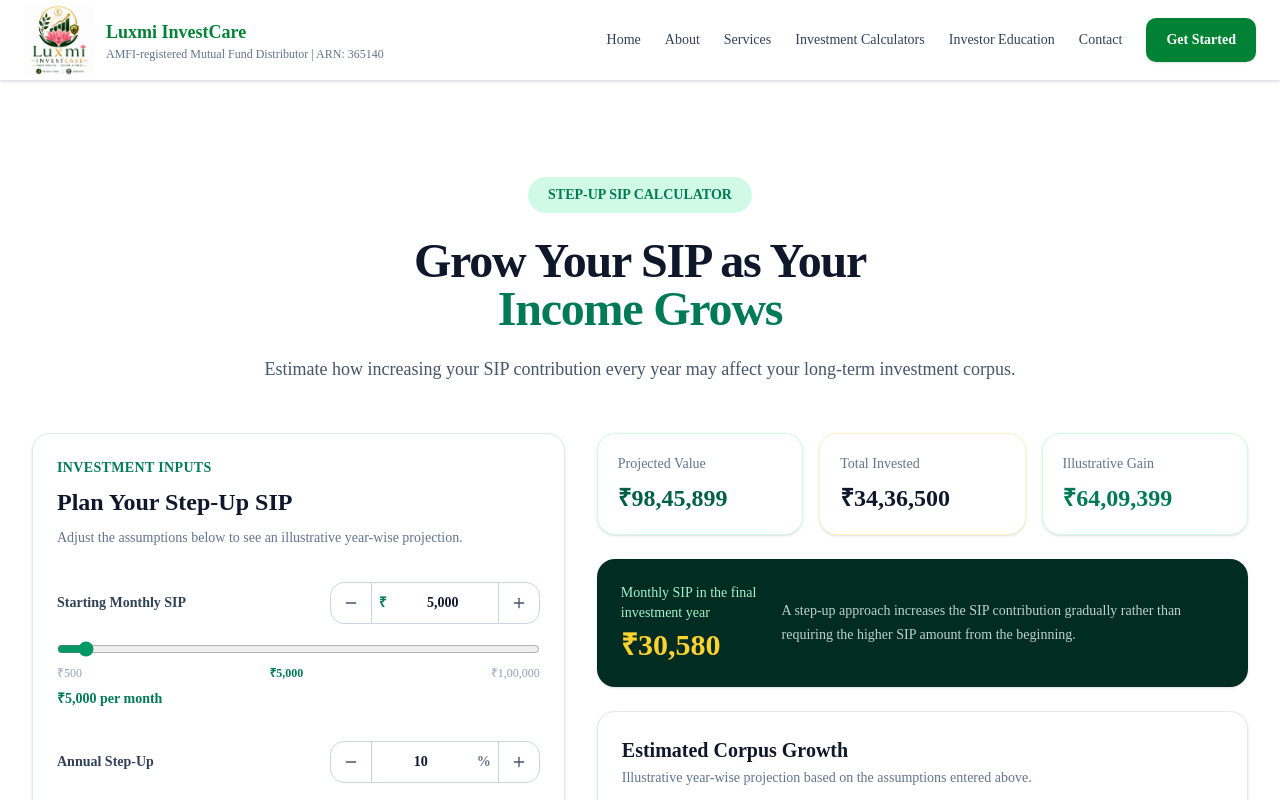
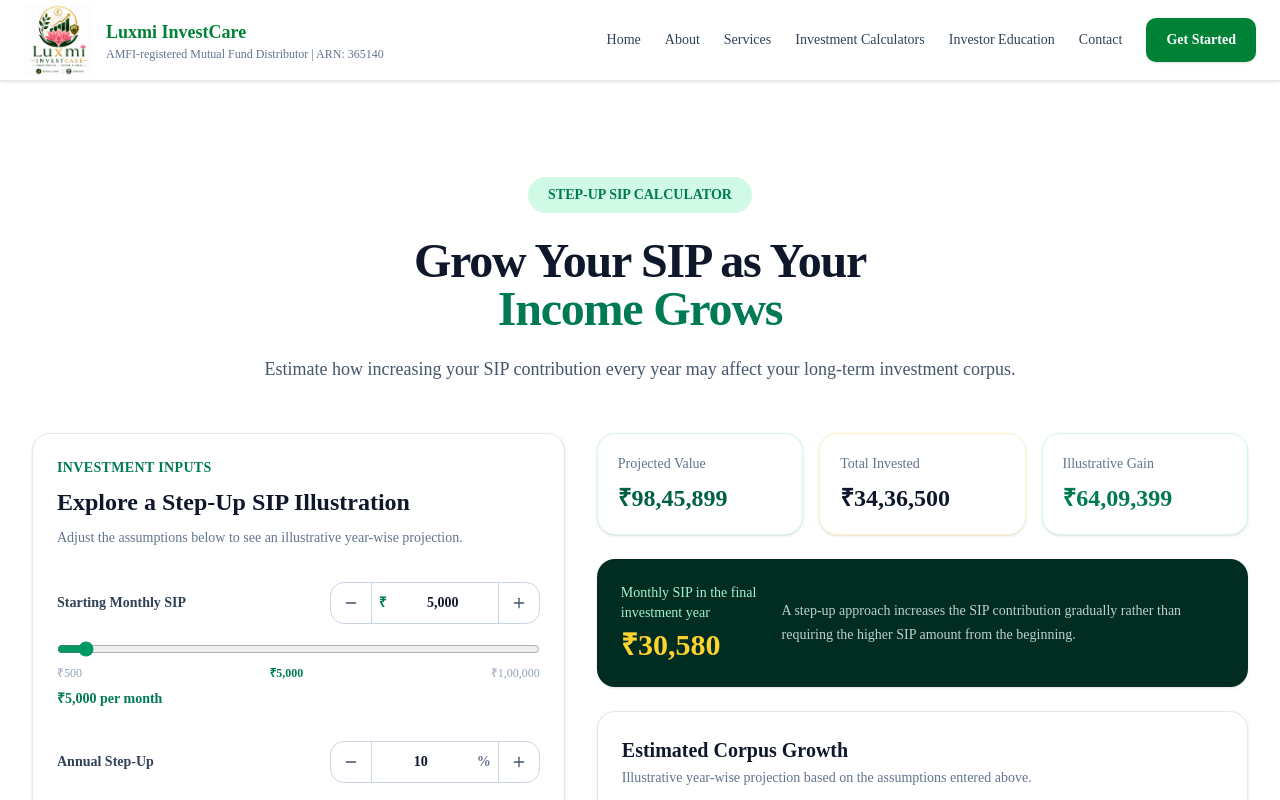
Before and after one commit to shivpawan007/LuxmiInvestCare, a Next.js app: page /calculators/step-up-sip in a window 1280 px wide. Shown: the top 800 px of the page. Built offline with nearby package versions, Linux system fonts and the light colour scheme.

Commit message:
Neutralize Step-Up SIP planning language

```diff
--- a/components/calculators/StepUpSIPCalculator.tsx
+++ b/components/calculators/StepUpSIPCalculator.tsx
@@ -190,7 +190,7 @@ export default function StepUpSIPCalculator() {
                 </p>
 
                 <h2 className="mt-2 text-2xl font-bold text-slate-900">
-                  Plan Your Step-Up SIP
+                  Explore a Step-Up SIP Illustration
                 </h2>
 
                 <p className="mt-2 text-sm leading-6 text-slate-500">
```
